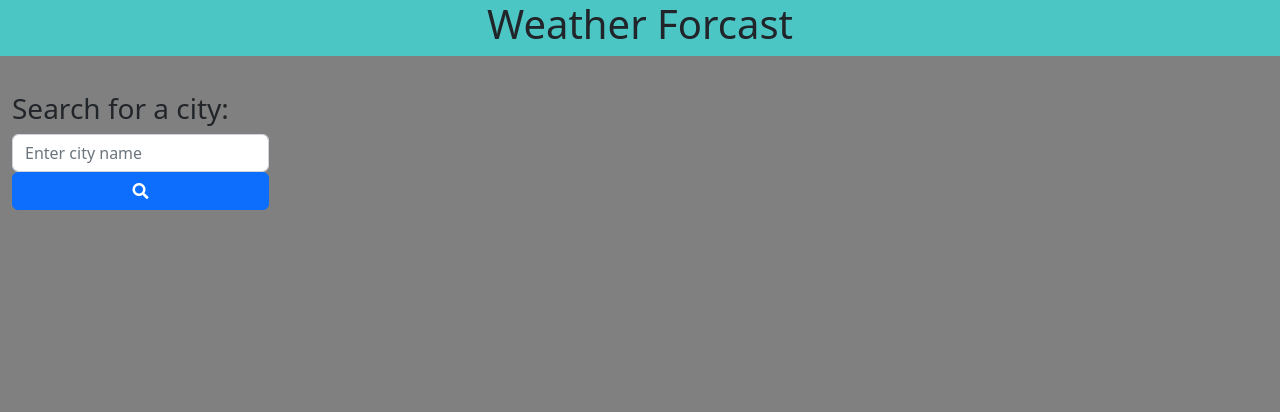
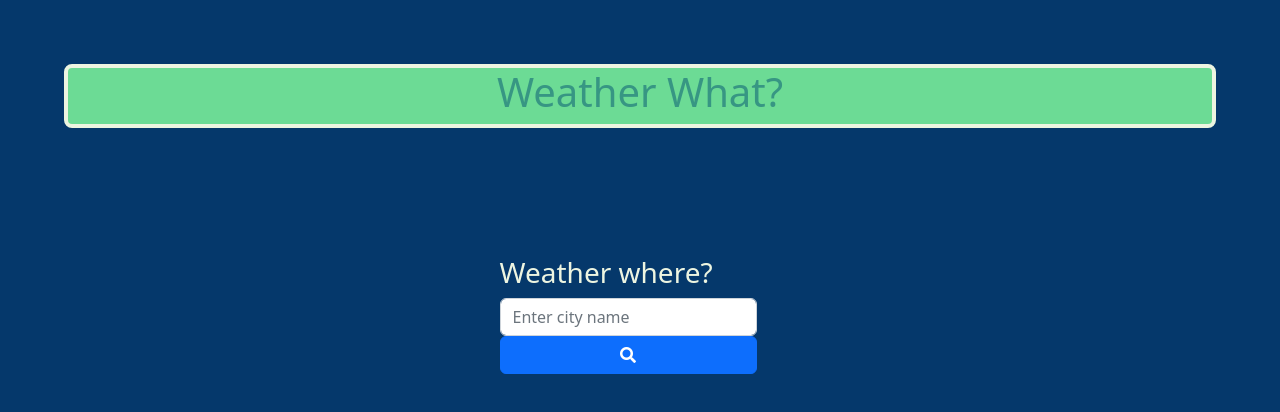
Before and after one commit to Matt0Stark/weather_fiveday, a plain HTML site: page index.html in a window 1280 px wide. Drawn offline with nearby package versions, Linux system fonts and the light colour scheme.

Commit message:
working on updating layout and color scheme css v2

```diff
--- a/assets/script.js
+++ b/assets/script.js
@@ -45,7 +45,7 @@ function findCity(city){
             // var weatherIconURL = "https://openweathermap.org/img/wn/10d@2x.png"
 
             const today = $(`
-              <div class="col w-card">
+              <div class="col w-card" id="${i}">
                   <img src="https://openweathermap.org/img/wn/${weathericon}@2x.png" alt="${dayWeather}" />
                   <p>Temp: ${dayTemp}F</p>
                   <p>Feels:${dayFeel}</p>
--- a/assets/stylesheet.css
+++ b/assets/stylesheet.css
@@ -1,13 +1,24 @@
-body{
-    background-color: grey;
+body {
+    background-color: #05386B;
     /* min-height: 100vh; */
+    color: #EDF5E1;
+    display: flex;
+    flex-direction: column;
+    align-items: stretch;
 }
 
-header{
-    background-color: rgb(76, 197, 197);
+header {
+    background-color: #6CDB95;
+    color: #379683;
+    border: 4px solid #EDF5E1;
+    border-radius: 8px;
     display: flex;
     justify-content: center;
-    align-items: center;
+    margin: 5%;
+}
+
+#fiveDayForcast {
+    margin-bottom: 10%;
 }
 
 main {
@@ -15,22 +26,18 @@ main {
     margin: 36px auto !important;
 }
 
-#searchBtn{
+#searchBtn {
     display: block;
     min-width: 100%;
-}
-
-
-#searchContain{
-    /* position: absolute;
-    left: 10px; */
 
 }
 
-.w-card{
-    background-color: black;
-    color:aliceblue;
+.w-card {
+    background-color: #6CDB95;
+    color: #05386B;
+    font-size: 20;
+
     padding: 16px !important;
-    margin:0 8px !important;
+    margin: 0 8px !important;
     border-radius: 8px !important;
 }
--- a/index.html
+++ b/index.html
@@ -20,19 +20,23 @@
 
 <body>
     <header>
-        <h1>Weather Forcast</h1>
+        <h1> Weather What?</h1>
 
     </header>
 
     <main class="row">
 
+        <div class="col-12 ">
 
+            <div id="fiveDayForcast" class="row"></div>
 
-        <aside class="col-12 col-md-3" id="searchContain">
+        </div>
+
+        <div class="col-12" id="searchContain">
             <!-- bootstrap search box -->
             <div class="input-group">
                 <div class="form-outline">
-                    <h3>Search for a city:</h3>
+                    <h3>Weather where?</h3>
                     <input type="search" class="form-control" id="searchInput" placeholder="Enter city name" />
 
                     <button type="sumbit" class="btn btn-primary" id="searchBtn">
@@ -40,17 +44,10 @@
                     </button>
                 </div>
             </div>
-        </aside>
+        </div>
+    </main>
 
 
-        <div class="col-12 col-md-9">
-            <div id="oneDayForcast"></div>
-            <div id="fiveDayForcast" class="row"></div>
-
-        </div>
-
-
-    </main>
 
 </body>
 <script src="https://cdn.jsdelivr.net/npm/@popperjs/core@2.11.6/dist/umd/popper.min.js"
```
